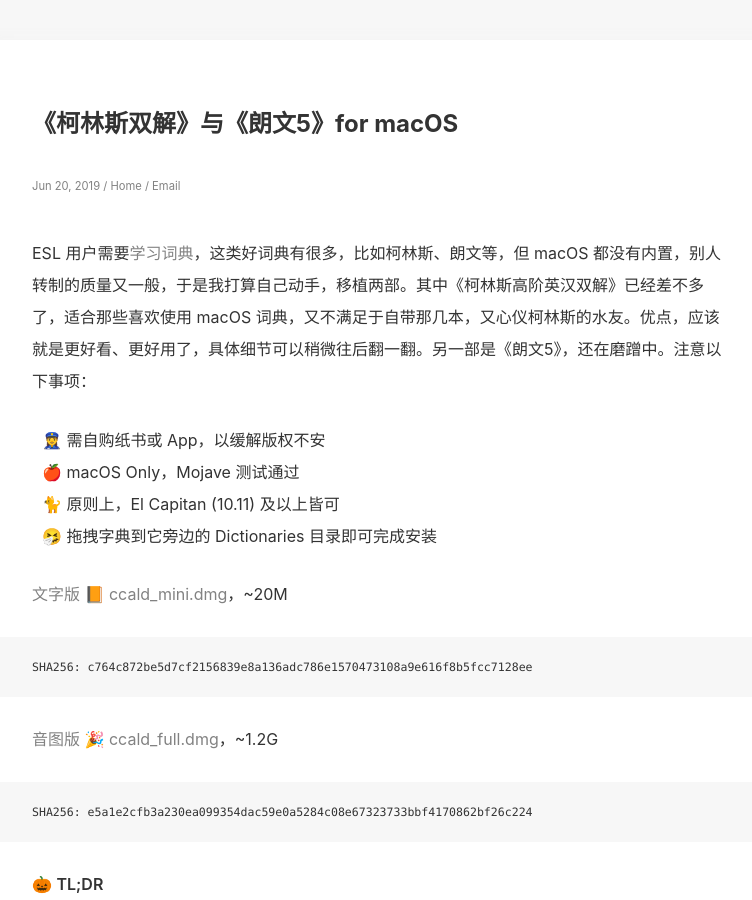
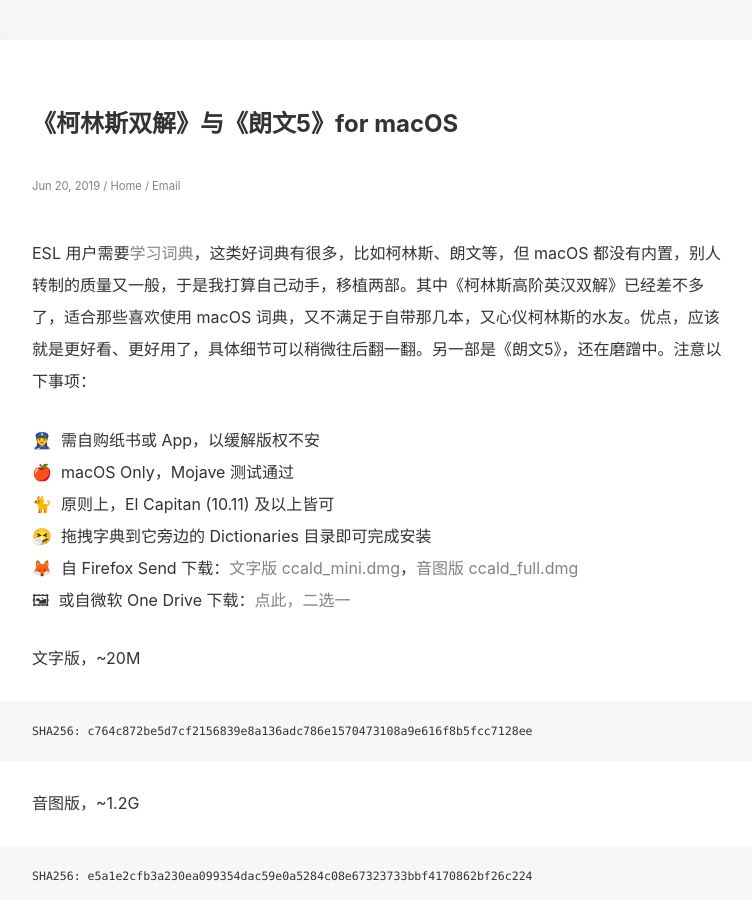
Before and after one commit to placeless/placeless.github.io, a Jekyll site: the page built from _posts/2019-06-20-macos-dictionaries.md, in a window 1280 px wide and 900 px high. Shown: the whole window, without its empty margins (258-1010 px from the left). Built offline with Jekyll 4.4.1, drawn with Linux system fonts in a browser that asks for light colours.

Commit message:
update download link from one drive

````diff
--- a/_posts/2019-06-20-macos-dictionaries.md
+++ b/_posts/2019-06-20-macos-dictionaries.md
@@ -6,20 +6,22 @@ date:   2019-06-20 21:43 +0800
 
 ESL 用户需要[学习词典](https://www.zhihu.com/question/20961302)，这类好词典有很多，比如柯林斯、朗文等，但 macOS 都没有内置，别人转制的质量又一般，于是我打算自己动手，移植两部。其中《柯林斯高阶英汉双解》已经差不多了，适合那些喜欢使用 macOS 词典，又不满足于自带那几本，又心仪柯林斯的水友。优点，应该就是更好看、更好用了，具体细节可以稍微往后翻一翻。另一部是《朗文5》，还在磨蹭中。注意以下事项：
 
-<ul style="list-style-type:none;padding-left:0;">
-<li>👮‍♀️ 需自购纸书或 App，以缓解版权不安</li>
-<li>🍎 macOS Only，Mojave 测试通过</li>
-<li>🐈 原则上，El Capitan (10.11) 及以上皆可</li>
-<li>🤧 拖拽字典到它旁边的 Dictionaries 目录即可完成安装</li>
+<ul style="list-style-type:none;padding-left:0">
+<li style="padding-left:0;">👮‍♀️&nbsp;&nbsp;需自购纸书或 App，以缓解版权不安</li>
+<li style="padding-left:0;">🍎&nbsp;&nbsp;macOS Only，Mojave 测试通过</li>
+<li style="padding-left:0;">🐈&nbsp;&nbsp;原则上，El Capitan (10.11) 及以上皆可</li>
+<li style="padding-left:0;">🤧&nbsp;&nbsp;拖拽字典到它旁边的 Dictionaries 目录即可完成安装</li>
+<li style="padding-left:0;">🦊&nbsp;&nbsp;自 Firefox Send 下载：<a href="https://send.firefox.com/download/787c9818ed9bd41c/#1NgKsxxssNvRioXLhAsqlw">文字版 ccald_mini.dmg</a>，<a href="https://send.firefox.com/download/149f3f48d1e3c2a1/#v5XMLQ0CUpuE-iNEp-0ZUQ">音图版 ccald_full.dmg</a></li>
+<li style="padding-left:0;">🖼&nbsp;&nbsp;或自微软 One Drive 下载：<a href="https://1drv.ms/u/s!Anfwbyaw226qhihc1YH02W6L7e2L?e=I1i84e">点此，二选一</a></li>
 </ul>
 
-[文字版 📙 ccald_mini.dmg](https://send.firefox.com/download/787c9818ed9bd41c/#1NgKsxxssNvRioXLhAsqlw)，~20M
+文字版，~20M
 
 ```
 SHA256: c764c872be5d7cf2156839e8a136adc786e1570473108a9e616f8b5fcc7128ee
 ```
 
-[音图版 🎉 ccald_full.dmg](https://send.firefox.com/download/149f3f48d1e3c2a1/#v5XMLQ0CUpuE-iNEp-0ZUQ)，~1.2G
+音图版，~1.2G
 
 ```
 SHA256: e5a1e2cfb3a230ea099354dac59e0a5284c08e67323733bbf4170862bf26c224
````
